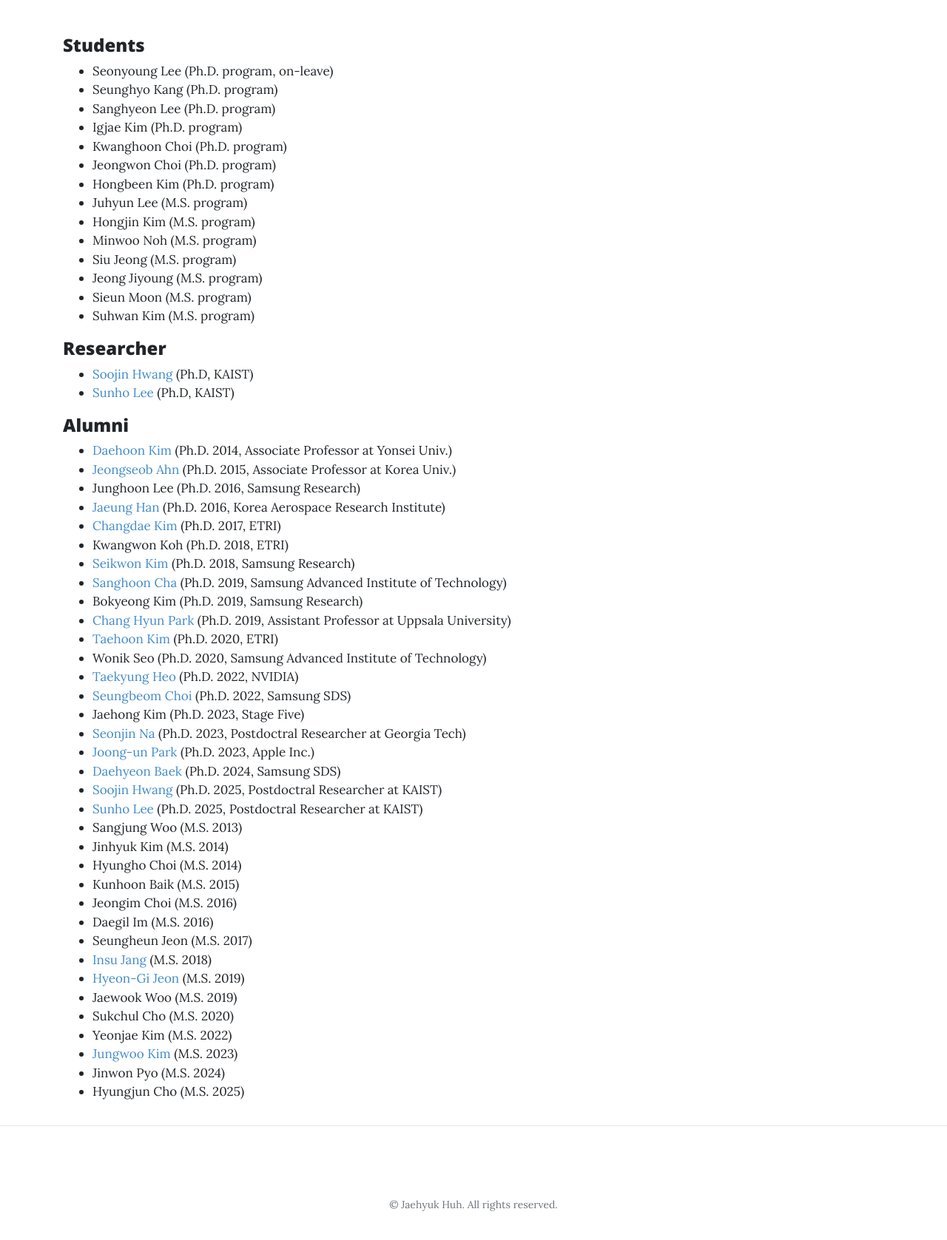
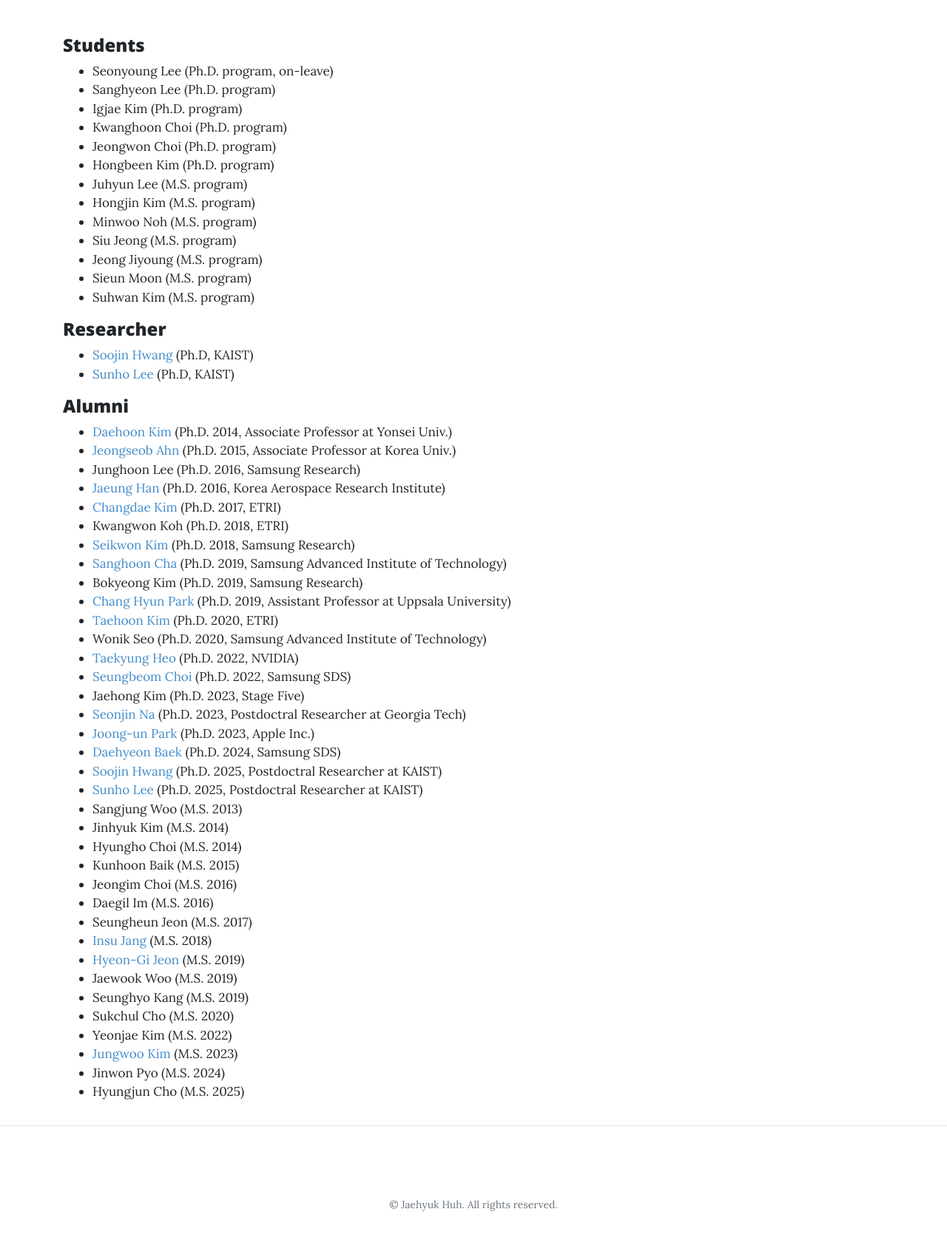
Before and after one commit to jaehyuk-huh/jaehyuk-huh.github.io, a website: page people.html in a window 1280 px wide. Shown: the part 63-1740 px from the top of the page at 74% size. Drawn offline with nearby package versions, Linux system fonts and the light colour scheme.

Commit message:
Update people.html

```diff
--- a/people.html
+++ b/people.html
@@ -73,7 +73,6 @@
           <h4>Students</h4>
             <ul>
               <li>Seonyoung Lee (Ph.D. program, on-leave)</li>
-              <li>Seunghyo Kang (Ph.D. program)</li>
               <li>Sanghyeon Lee (Ph.D. program)</li>
               <li>Igjae Kim (Ph.D. program)</li>
               <li>Kwanghoon Choi (Ph.D. program)</li>
@@ -124,6 +123,7 @@
               <li><a href="https://insujang.github.io/about/">Insu Jang</a> (M.S. 2018)</li>
               <li><a href="https://www.linkedin.com/in/henryjeon/">Hyeon-Gi Jeon</a> (M.S. 2019)</li>
               <li>Jaewook Woo</a> (M.S. 2019)</li>
+              <li>Seunghyo Kang (M.S. 2019)</li>
               <li>Sukchul Cho (M.S. 2020)</li>
               <li>Yeonjae Kim (M.S. 2022)</li>
               <li><a href="https://sites.google.com/view/jungwookim"> Jungwoo Kim </a> (M.S. 2023) </li>
```
